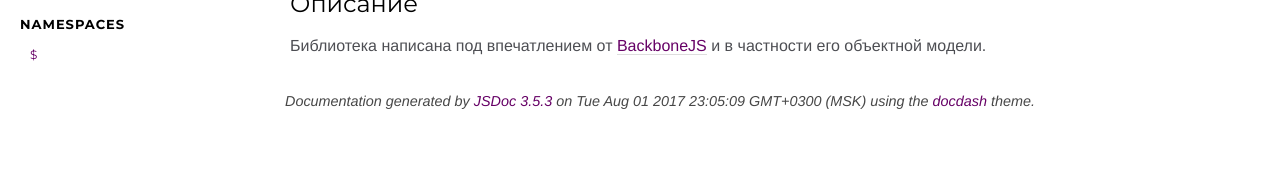
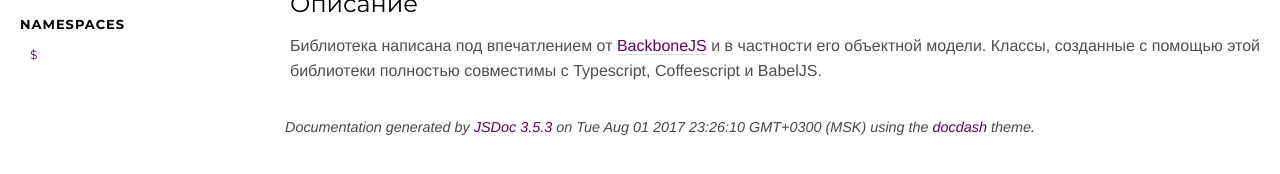
Before and after one commit to gleb-mihalkov/jquery-class, a website: page docs/index.html in a window 1280 px wide. Shown: the part 168-342 px from the top of the page. Drawn offline with Linux system fonts and the light colour scheme.

```diff
--- a/docs/index.html
+++ b/docs/index.html
@@ -47,7 +47,7 @@
 
     <section class="readme">
         <article><h1>jQuery.Class</h1><p><em>Добавляет базовую объектную модель в jQuery</em>.</p>
-<h2>Описание</h2><p>Библиотека написана под впечатлением от <a href="http://backbonejs.ru/">BackboneJS</a> и в частности его объектной модели.</p></article>
+<h2>Описание</h2><p>Библиотека написана под впечатлением от <a href="http://backbonejs.ru/">BackboneJS</a> и в частности его объектной модели. Классы, созданные с помощью этой библиотеки полностью совместимы с Typescript, Coffeescript и BabelJS.</p></article>
     </section>
 
 
@@ -60,7 +60,7 @@
 <br class="clear">
 
 <footer>
-    Documentation generated by <a href="https://github.com/jsdoc3/jsdoc">JSDoc 3.5.3</a> on Tue Aug 01 2017 23:05:09 GMT+0300 (MSK) using the <a href="https://github.com/clenemt/docdash">docdash</a> theme.
+    Documentation generated by <a href="https://github.com/jsdoc3/jsdoc">JSDoc 3.5.3</a> on Tue Aug 01 2017 23:26:10 GMT+0300 (MSK) using the <a href="https://github.com/clenemt/docdash">docdash</a> theme.
 </footer>
 
 <script>prettyPrint();</script>
```
Also changed, not shown: bower.json (added, +23 -0 lines), docs/$.Class.html (+1 -1 lines), docs/$.html (+1 -1 lines), docs/class.js.html (+1 -1 lines), package.json (added, +34 -0 lines), dist/jquery.class.min.js (added), 2 other files.
